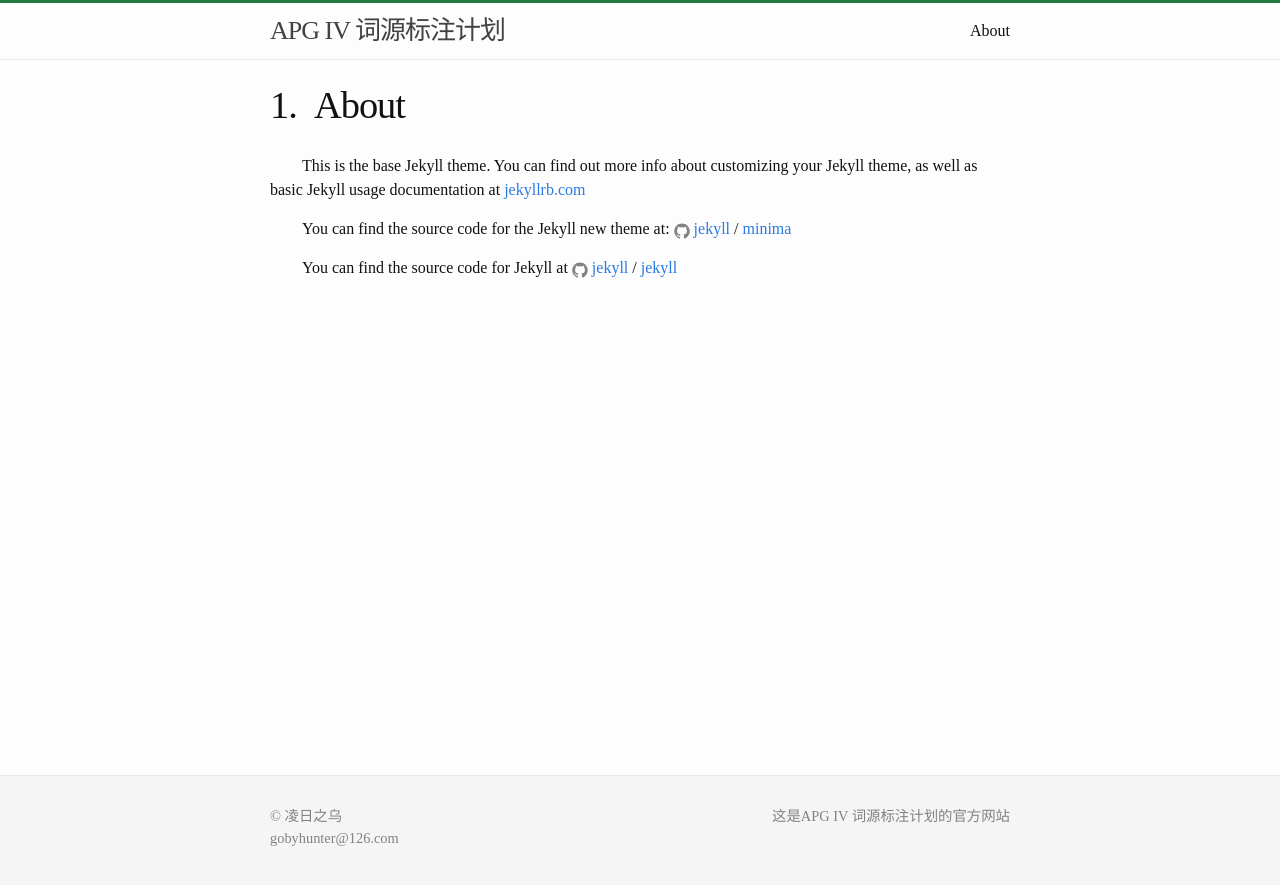
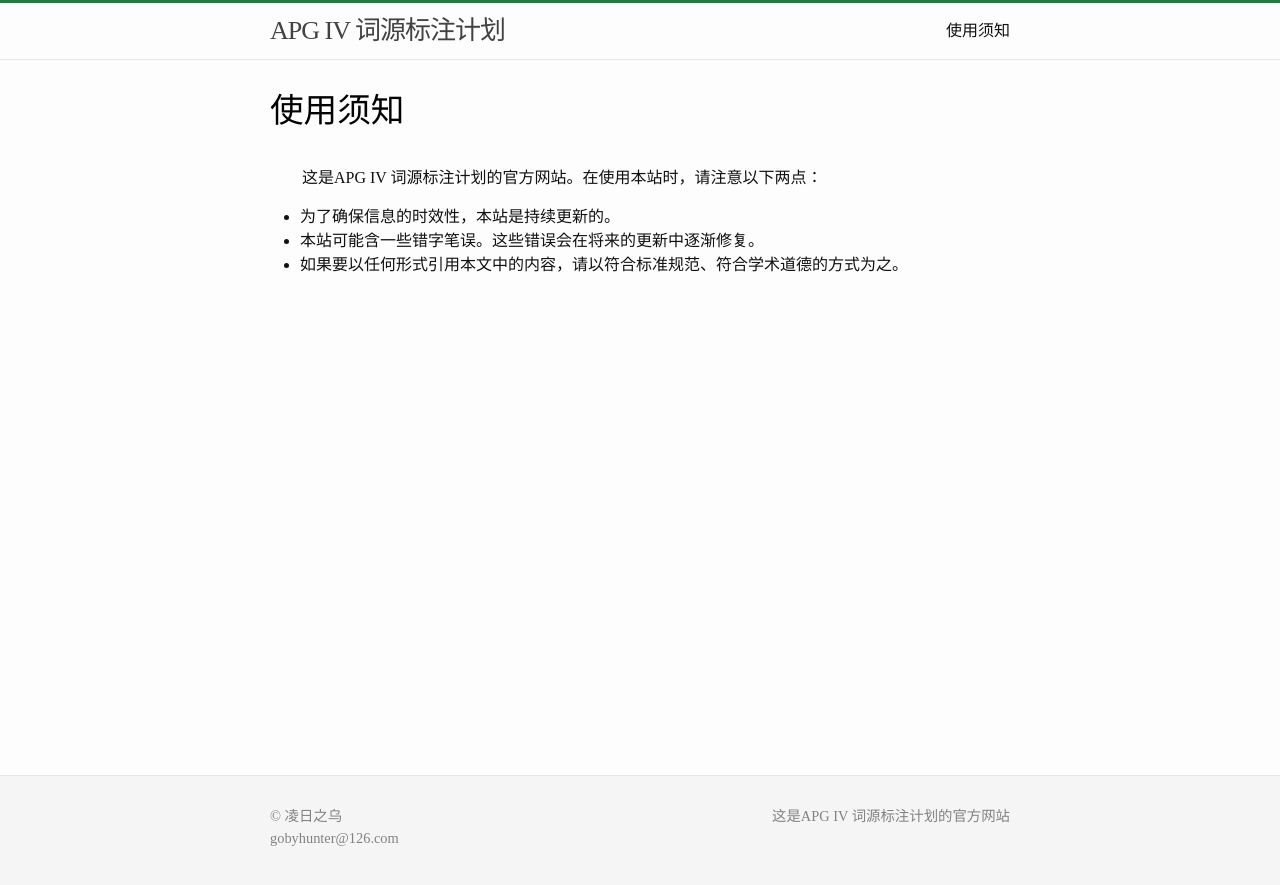
Before and after one commit to LykosEremos/graymatter, a Jekyll site: the page built from about.md, in a window 1280 px wide. Shown: the top 885 px of the page. Built offline with Jekyll 4.4.1, drawn with Linux system fonts in a browser that asks for light colours.

Commit message:
Third commit

```diff
--- a/_layouts/page.html
+++ b/_layouts/page.html
@@ -2,12 +2,11 @@
 layout: default
 ---
 <article class="post">
+  <div class="page-heading" style="color:black;">
+   {{ page.title | escape }}
+  </div>
 
-  <header class="post-header">
-    <h1 class="post-title">{{ page.title | escape }}</h1>
-  </header>
-
-  <div class="post-content">
+  <div class="page-content">
     {{ content }}
   </div>
 
--- a/about.md
+++ b/about.md
@@ -1,15 +1,10 @@
 ---
 layout: page
-title: About
+title: 使用须知
 permalink: /about/
 ---
+这是APG IV 词源标注计划的官方网站。在使用本站时，请注意以下两点：
 
-This is the base Jekyll theme. You can find out more info about customizing your Jekyll theme, as well as basic Jekyll usage documentation at [jekyllrb.com](https://jekyllrb.com/)
-
-You can find the source code for the Jekyll new theme at:
-{% include icon-github.html username="jekyll" %} /
-[minima](https://github.com/jekyll/minima)
-
-You can find the source code for Jekyll at
-{% include icon-github.html username="jekyll" %} /
-[jekyll](https://github.com/jekyll/jekyll)
+* 为了确保信息的时效性，本站是持续更新的。
+* 本站可能含一些错字笔误。这些错误会在将来的更新中逐渐修复。
+* 如果要以任何形式引用本文中的内容，请以符合标准规范、符合学术道德的方式为之。
```
Also changed, not shown: _posts/2014-04-23-progress1.markdown (deleted, +0 -7 lines), _posts/2017-04-29-progress2.markdown (deleted, +0 -7 lines), _posts/2017-04-28-grammar.markdown (renamed from _posts/2017-04-28-welcome-to-jekyll.markdown).
